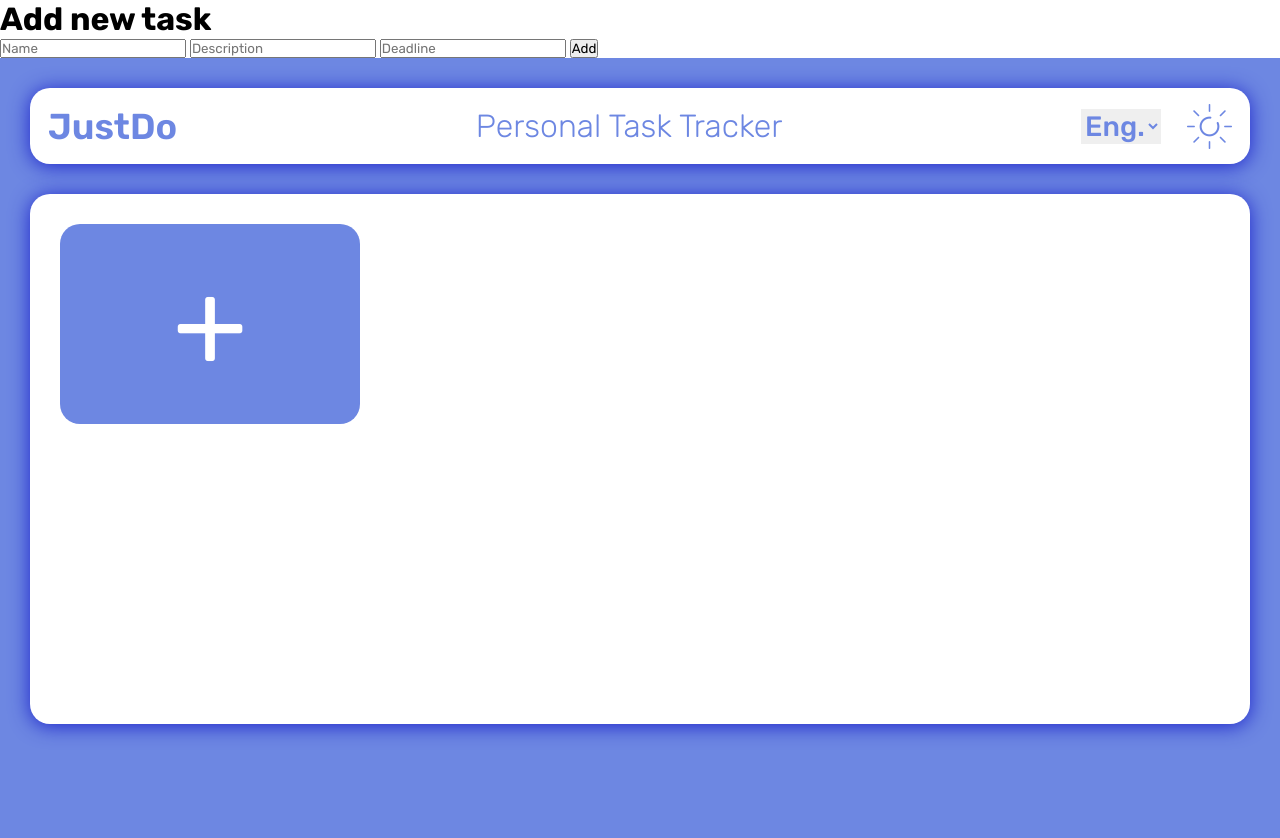
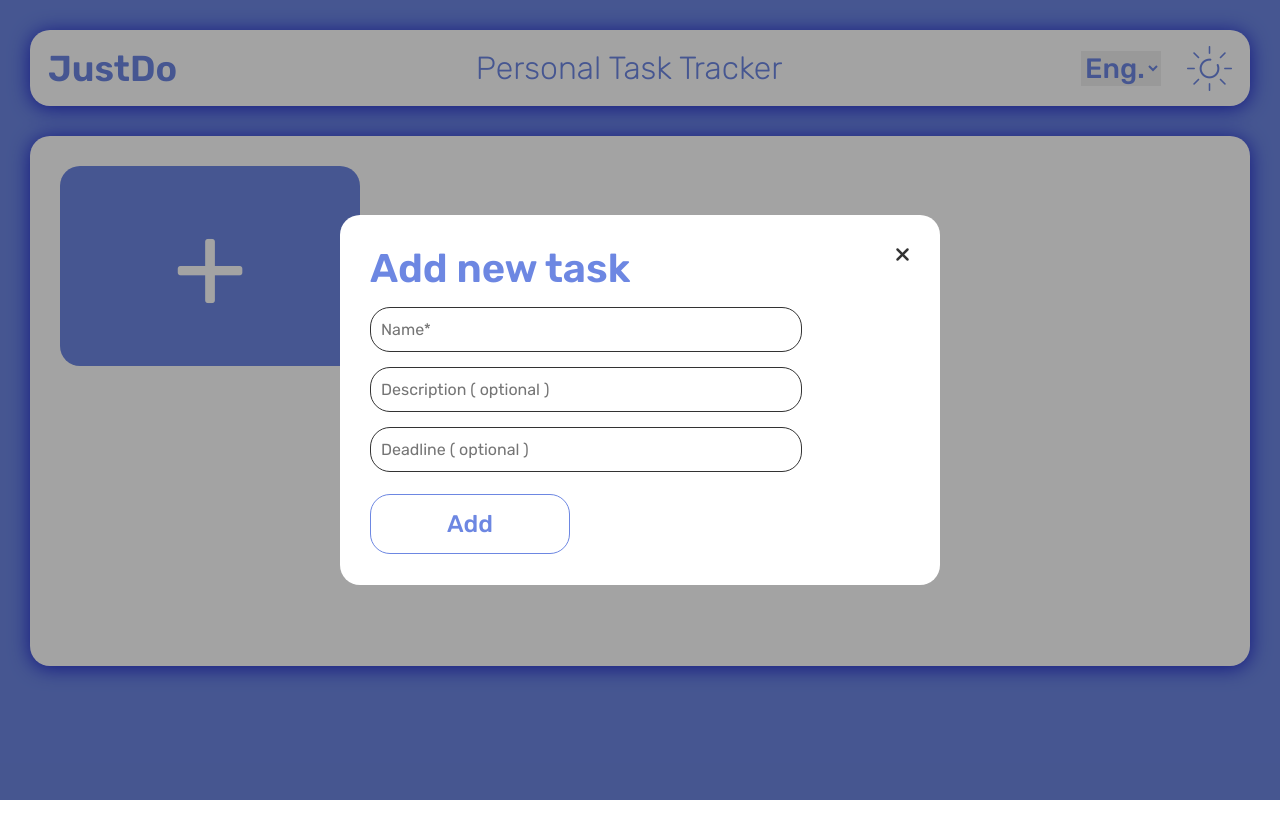
Before and after one commit to ZubalYana/To-do, a website: page public/index.html in a window 1280 px wide. After the commit the page ends 800 px from the top, so only its background shows below. Drawn offline with nearby package versions, Linux system fonts and the light colour scheme; no server answers.

Commit message:
add the popup xmark

```diff
--- a/public/index.html
+++ b/public/index.html
@@ -15,10 +15,14 @@
     <div class="addNewTaskPopup_container">
         <div class="addNewTaskPopup">
             <h1>Add new task</h1>
-            <input type="text" id="task" placeholder="Name">
-            <input type="text" id="task_description" placeholder="Description">
-            <input type="datetime" id="task_deadline" placeholder="Deadline">
-            <button id="addTask">Add</button>
+            <i class="fa-solid fa-xmark"></i>
+            <div class="addNewTaskPopup_inputsCon">
+                <input type="text" id="task" placeholder="Name*">
+                <input type="text" id="task_description" placeholder="Description ( optional )">
+                <input type="datetime" id="task_deadline" placeholder="Deadline ( optional )">
+                <button id="addTask">Add</button>
+            </div>
+
         </div>
     </div>
     <div class="wrap">
--- a/public/style.scss
+++ b/public/style.scss
@@ -141,3 +141,70 @@
         }
     }
 }
+.addNewTaskPopup_container{
+    width: 100%;
+    height: 100vh;
+    background-color: #0000005c;
+    display: flex;
+    justify-content: center;
+    align-items: center;
+    position: absolute;
+    .addNewTaskPopup{
+        width: 600px;
+        height: 370px;
+        background-color: #fff;
+        padding: 30px;
+        border-radius: 20px;
+        position: relative;
+        h1{
+            font-size: 40px;
+            color: #6D87E2;
+            font-weight: 600;
+        }
+        i{
+            position: absolute;
+            top: 30px;
+            right: 30px;
+            font-size: 20px;
+            color: #333;
+            cursor: pointer;
+        }
+        .addNewTaskPopup_inputsCon{
+            display: flex;
+            flex-direction: column;
+            margin-top: 15px;
+            input{
+                width: 80%;
+                height: 45px;
+                border-radius: 20px;
+                border: #333 1px solid;
+                outline: none;
+                padding: 10px;
+                font-size: 16px;
+                font-weight: 400;
+                margin-bottom: 15px;
+            }
+            #addTask{
+                width: 200px;
+                height: 60px;
+                display: flex;
+                justify-content: center;
+                align-items: center;
+                border-radius: 20px;
+                color: #6D87E2;
+                border: 1px #6D87E2 solid;
+                font-size: 24px;
+                font-weight: 500;
+                background-color: #fff;
+                margin-top: 7px;
+                cursor: pointer;
+                transition: 0.3s ease;
+            }
+            #addTask:hover{
+                background-color: #6D87E2;
+                color: #fff;
+                border: 1px #fff solid;
+            }
+        }
+    }
+}
```
Also changed, not shown: public/style.css, 1 other file.
